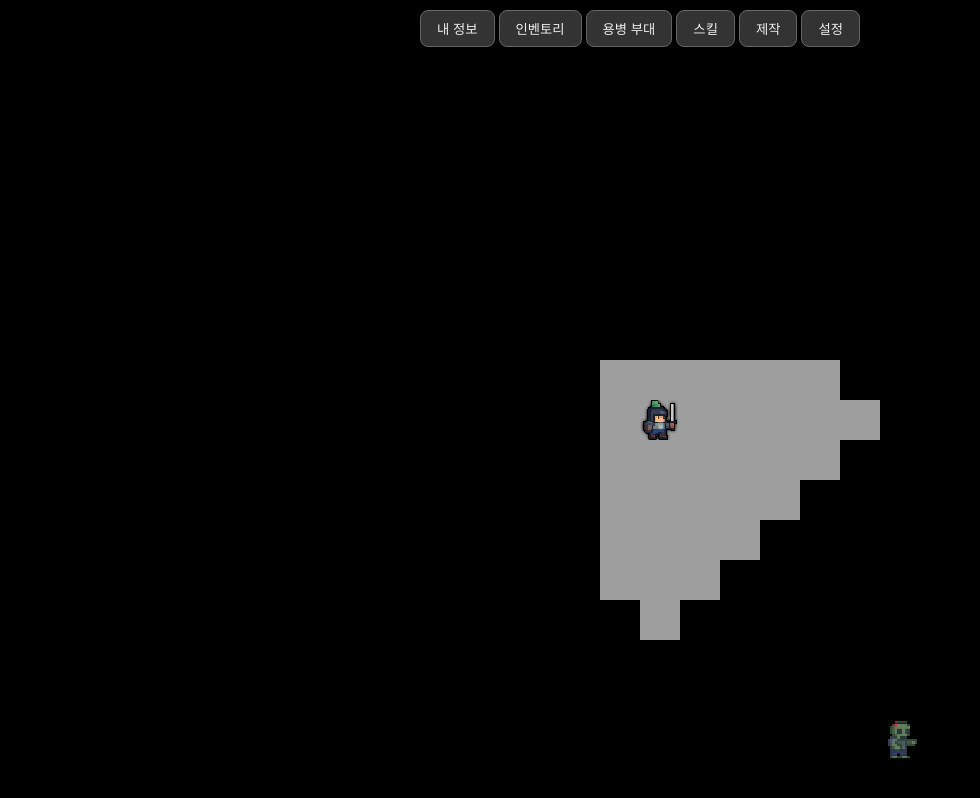
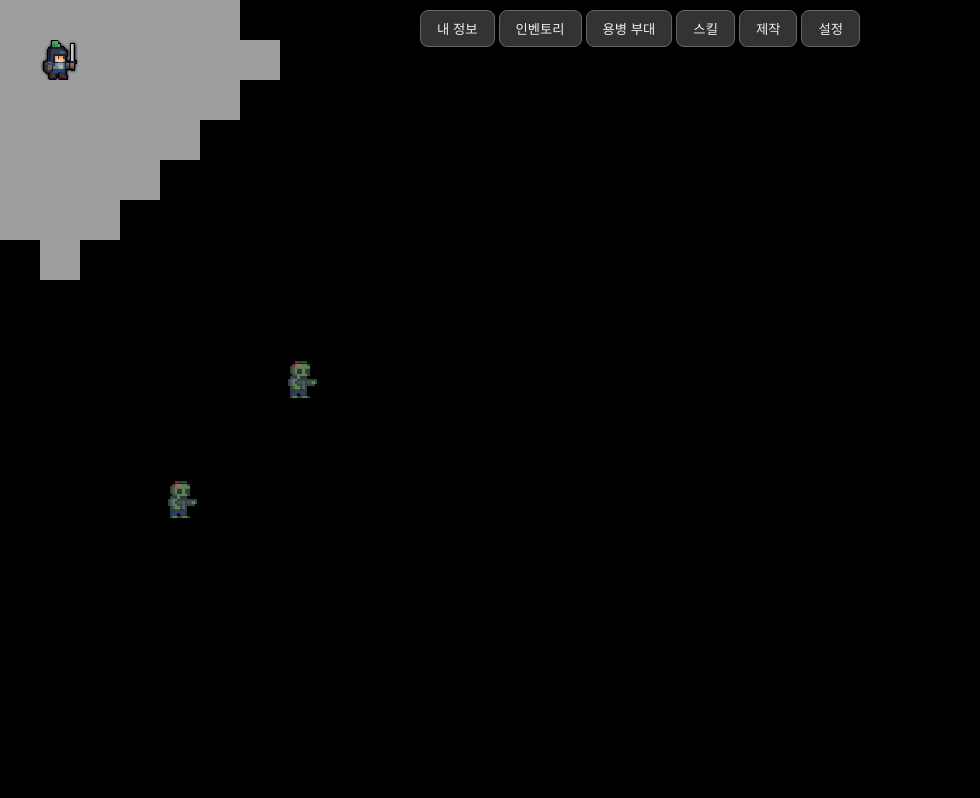
Before and after one commit to cagecorn/crawler-and-crawler, a website with bundled scripts: page index.html in a window 1280 px wide. Shown: the whole page, without its empty margins (0-980 px from the left). Built offline with nearby package versions, Linux system fonts and the light colour scheme.

Commit message:
Clamp camera to map bounds to prevent off-screen view

```diff
--- a/canvasRenderer.js
+++ b/canvasRenderer.js
@@ -58,8 +58,13 @@ export function renderGame(canvas, ctx, images, gameState) {
     ctx.clearRect(0, 0, canvas.width, canvas.height);
     ctx.imageSmoothingEnabled = false;
 
-    const cameraX = Math.floor(gameState.player.x - (canvas.width / TILE_SIZE / 2));
-    const cameraY = Math.floor(gameState.player.y - (canvas.height / TILE_SIZE / 2));
+    const halfScreenTilesX = canvas.width / TILE_SIZE / 2;
+    const halfScreenTilesY = canvas.height / TILE_SIZE / 2;
+    let cameraX = Math.floor(gameState.player.x - halfScreenTilesX);
+    let cameraY = Math.floor(gameState.player.y - halfScreenTilesY);
+
+    cameraX = Math.max(0, Math.min(cameraX, gameState.dungeonSize - canvas.width / TILE_SIZE));
+    cameraY = Math.max(0, Math.min(cameraY, gameState.dungeonSize - canvas.height / TILE_SIZE));
 
     const startCol = Math.max(0, cameraX);
     const endCol = Math.min(gameState.dungeonSize, cameraX + Math.ceil(canvas.width / TILE_SIZE) + 1);
--- a/index.html
+++ b/index.html
@@ -139,7 +139,6 @@
     <script type="module" src="./src/mechanics.js"></script>
     <script type="module" src="./src/ui.js"></script>
     <script type="module" src="./canvasRenderer.js"></script>
-    <script type="module" src="main.js"></script>
     <script type="module" src="./main.js"></script>
 </body>
 </html>
```
